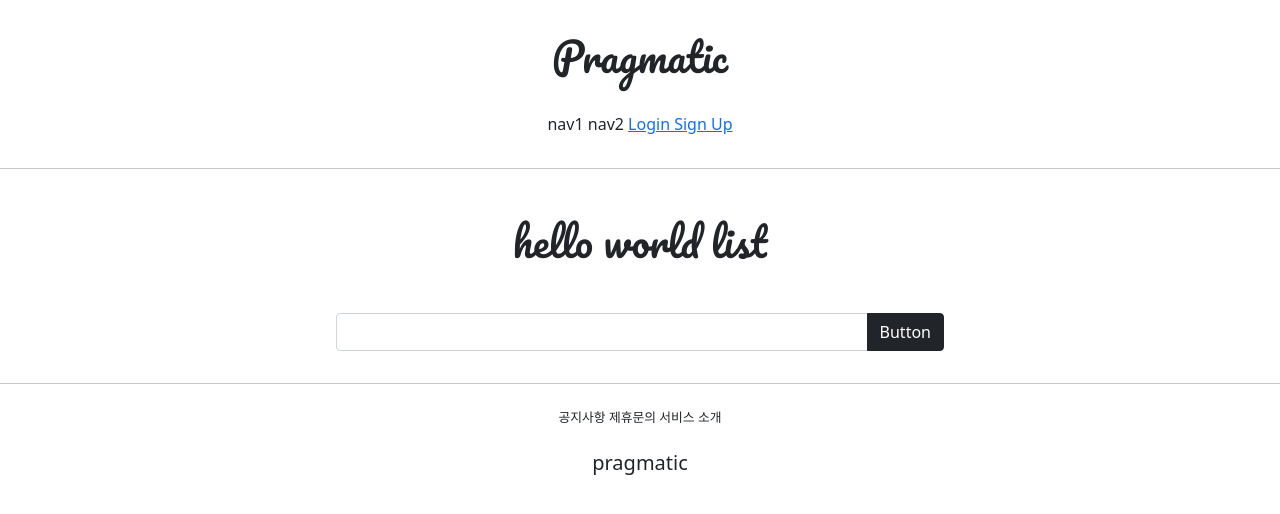
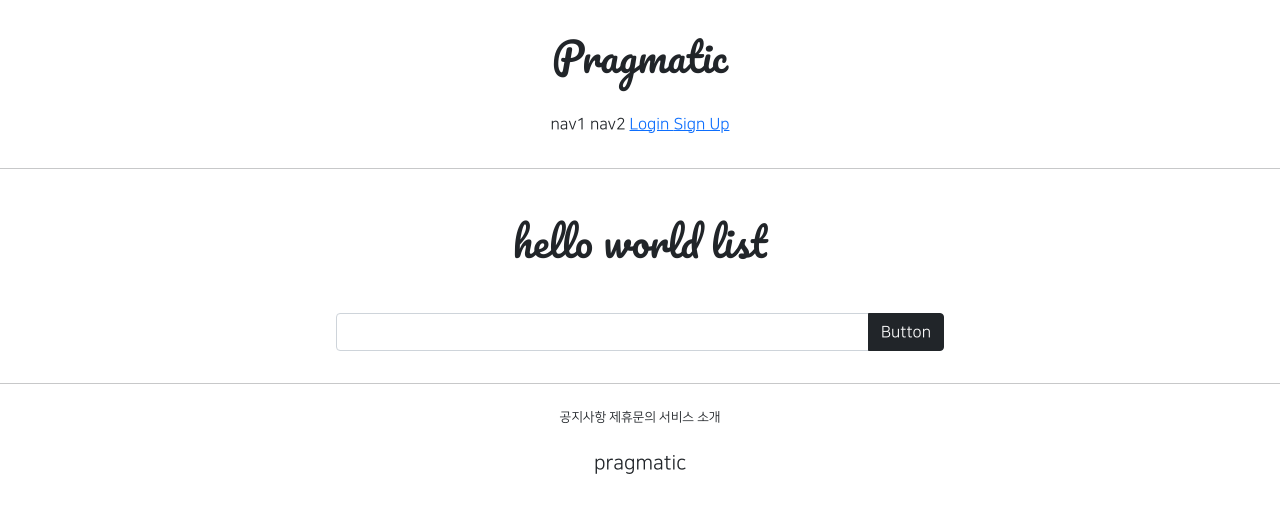
Before and after one commit to eka8809/gis0, a Django app: page /accounts/hello_world/ in a window 1280 px wide. Shown: the top 514 px of the page. Run offline with Django 3.2, Linux system fonts and the light colour scheme; parts of the project's set-up code (start-up, migrations or seed data) failed here and were passed over; some libraries are stand-ins or nearby versions.

Commit message:
2021_07_15_commit2

```diff
--- a/accountapp/views.py
+++ b/accountapp/views.py
@@ -16,7 +16,7 @@ def hello_world(request):
         temp = request.POST.get('hello_world_input')
 
         new_hello_world = HelloWorld()
-        new_hello_world.text =temp
+        new_hello_world.text = temp
         new_hello_world.save()
 
         return HttpResponseRedirect(reverse('accountapp:hello_world'))
--- a/gis_1/settings.py
+++ b/gis_1/settings.py
@@ -123,7 +123,7 @@ AUTH_PASSWORD_VALIDATORS = [
 # Internationalization
 # https://docs.djangoproject.com/en/3.2/topics/i18n/
 
-LANGUAGE_CODE = 'en-us'
+LANGUAGE_CODE = 'ko-kr'
 
 TIME_ZONE = 'UTC'
 
--- a/templates/base.html
+++ b/templates/base.html
@@ -3,7 +3,7 @@
 
 {% include 'head.html' %}
 
-<body>
+<body style="font-family: NanumSquareR">
 
 
 {% include 'header.html' %}
--- a/templates/head.html
+++ b/templates/head.html
@@ -15,4 +15,28 @@
     {# STATIC FILES LINK  #}
     <link rel="stylesheet" type="text/css" href="{% static 'base.css' %}">
 
+    {# FONT LINK #}
+    <style>
+        @font-face {
+            font-family: 'NanumSquareR';
+            src: local('NanumSquareR'),
+            url("{% static 'fonts/NanumSquareR.ttf' %}") format("opentype");
+        }
+        @font-face {
+            font-family: 'NanumSquareEB';
+            src: local('NanumSquareEB'),
+            url("{% static 'fonts/NanumSquareEB.otf' %}") format("opentype");
+        }
+        @font-face {
+            font-family: 'NanumSquareB';
+            src: local('NanumSquareB'),
+            url("{% static 'fonts/NanumSquareB.otf' %}") format("opentype");
+        }
+        @font-face {
+            font-family: 'NanumSquareR';
+            src: local('NanumSquareR'),
+            url("{% static 'fonts/NanumSquareR.otf' %}") format("opentype");
+        }
+    </style>
+
 </head>
```
Also changed, not shown: static/fonts/NanumSquareB.otf (added), static/fonts/NanumSquareEB.otf (added), static/fonts/NanumSquareL.otf (added), static/fonts/NanumSquareR.otf (added).
